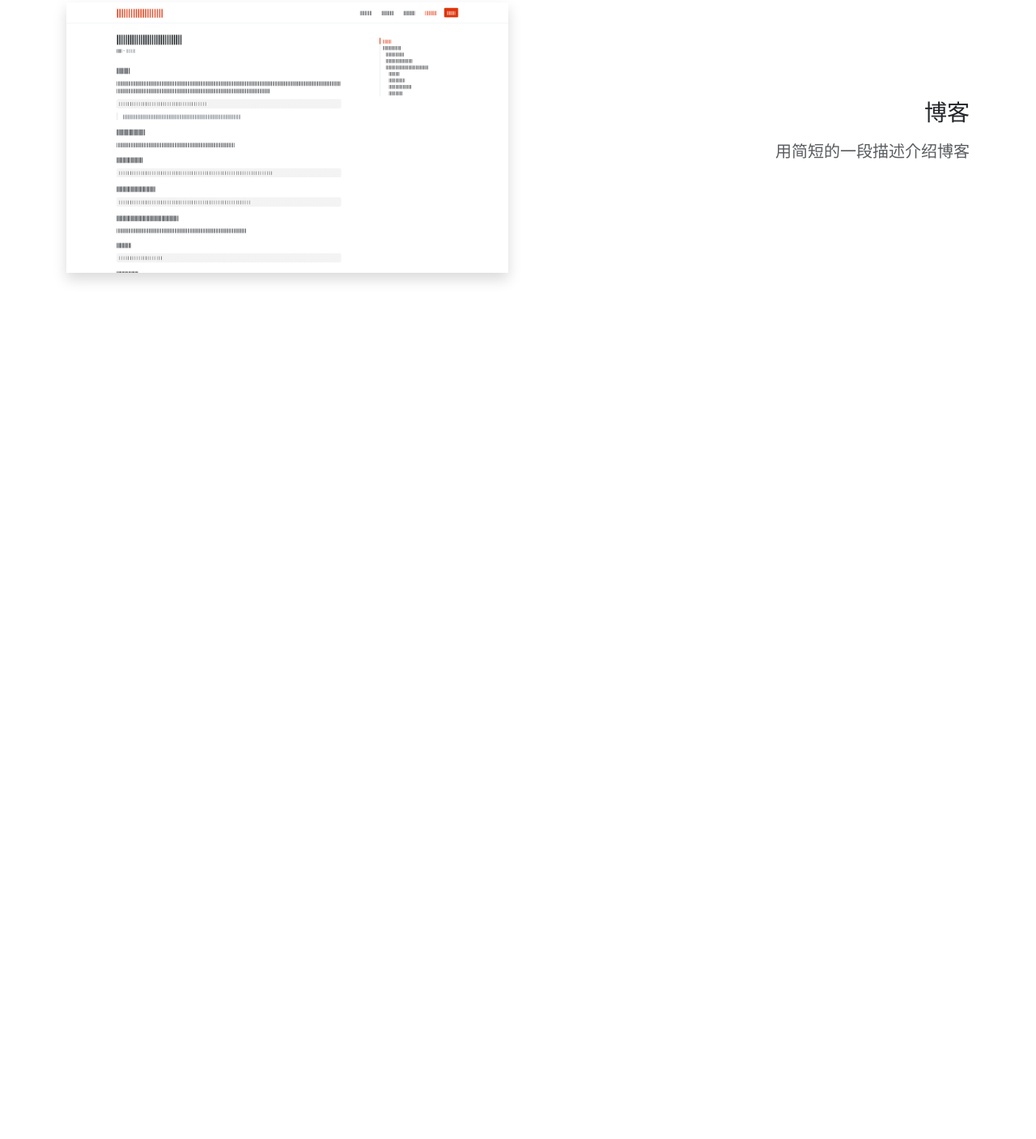
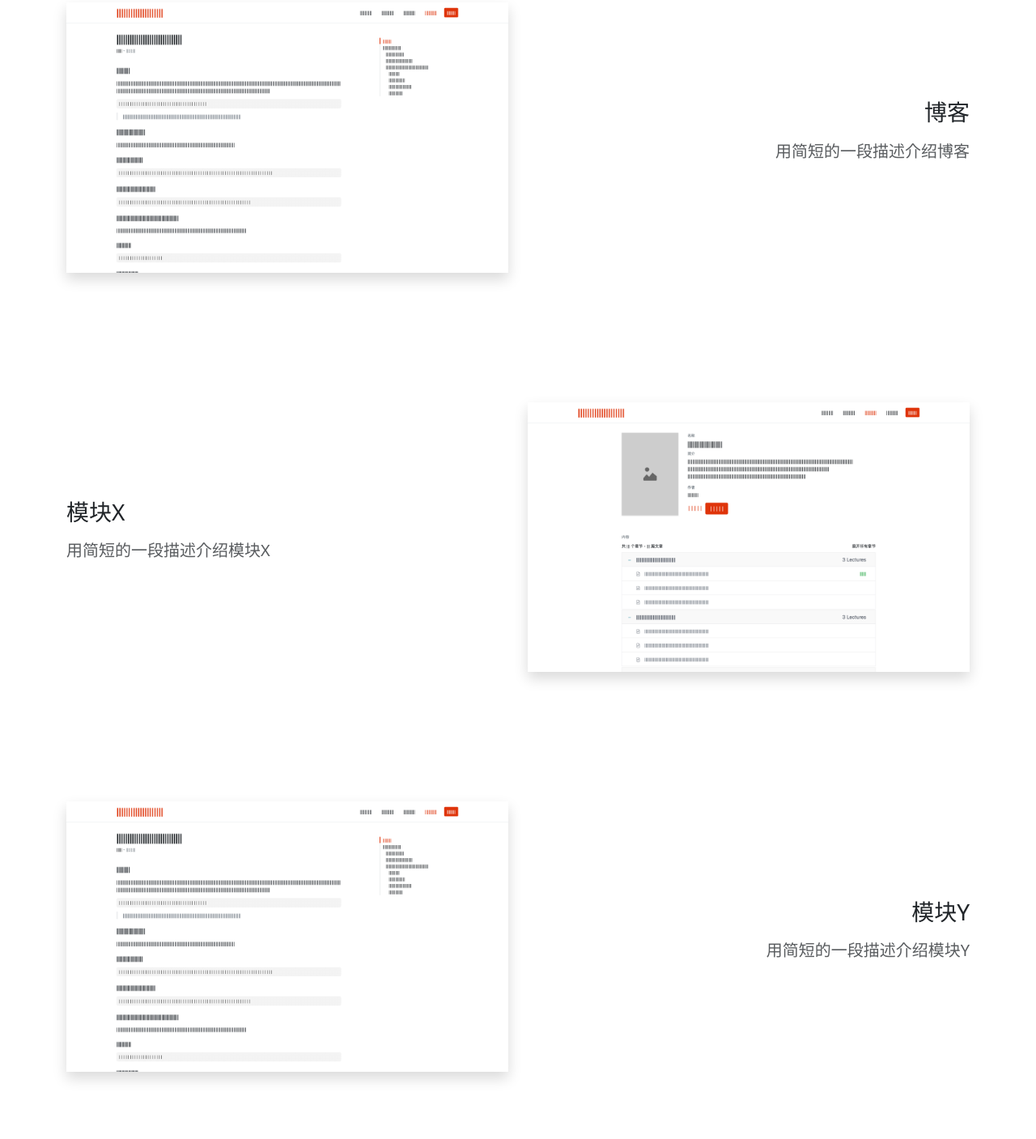
Before and after one commit to zxh111222/modern-frontend-demo, a website built with Vite: page index.html in a window 1280 px wide. Shown: the part 852-2259 px from the top of the page at 81% size. Before the commit the page ends 1349 px from the top, so only its background shows below. Built offline with nearby package versions, Linux system fonts and the light colour scheme.

Commit message:
index.html: 同理再增加两个 feature

```diff
--- a/index.html
+++ b/index.html
@@ -87,6 +87,38 @@
         </div>
       </div>
     </div>
+
+    <div class="feature">
+      <div class="container">
+        <div class="row justify-content-between">
+          <div class="col-lg-6 align-self-center text-center text-lg-start">
+            <h3 class="feature-title">模块X</h3>
+            <p class="lead text-muted">用简短的一段描述介绍模块X</p>
+          </div>
+          <div class="col-lg-6 mt-3 mt-lg-0">
+            <div class="text-center">
+              <img class="img-fluid shadow" src="img/about/docs.png" alt="模块X">
+            </div>
+          </div>
+        </div>
+      </div>
+    </div>
+
+    <div class="feature">
+      <div class="container">
+        <div class="row justify-content-between">
+          <div class="col-lg-6 align-self-center text-center text-lg-end order-1 order-lg-2">
+            <h3 class="feature-title">模块Y</h3>
+            <p class="lead text-muted">用简短的一段描述介绍模块Y</p>
+          </div>
+          <div class="col-lg-6 mt-3 mt-lg-0 order-2 order-lg-1">
+            <div class="text-center">
+              <img class="img-fluid shadow" src="img/about/posts.png" alt="模块Y">
+            </div>
+          </div>
+        </div>
+      </div>
+    </div>
   </div>
 </main>
 
```
Also changed, not shown: img/about/docs.png (added), img/about/videos.png (added).
